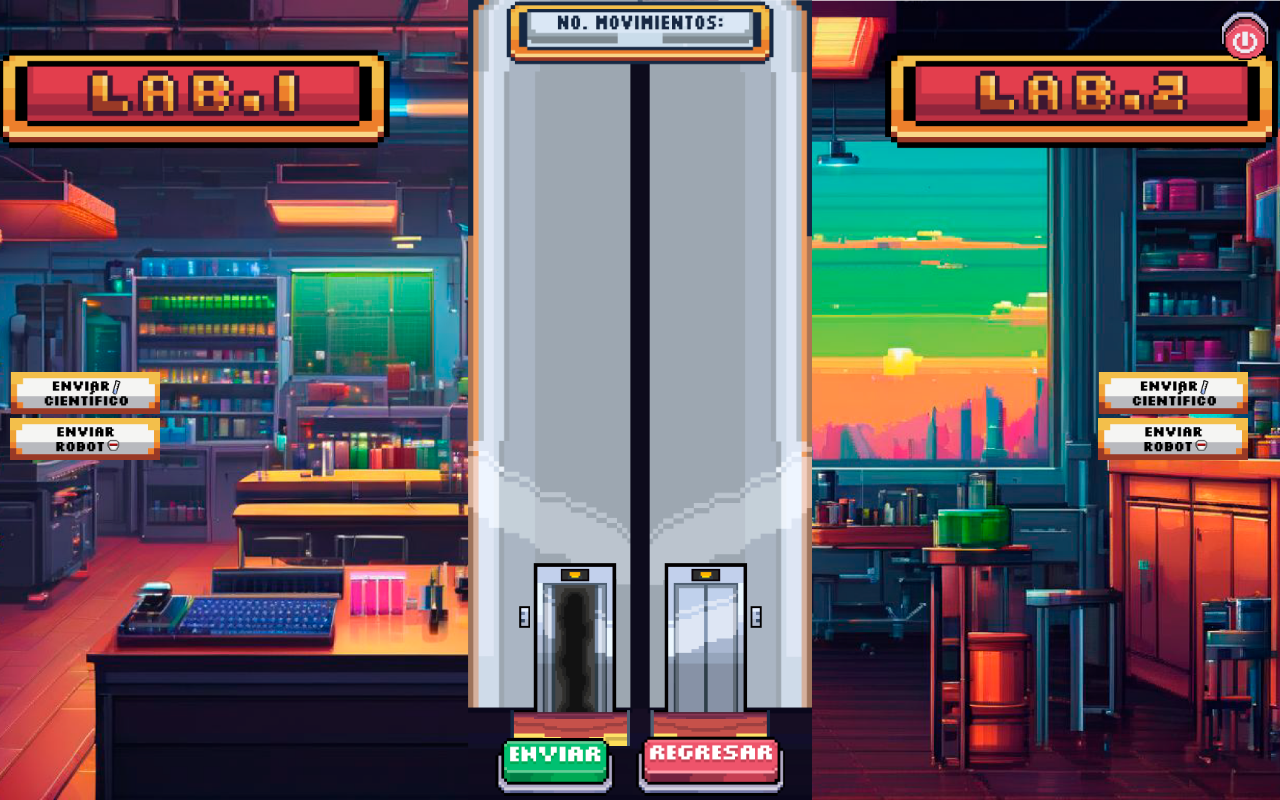
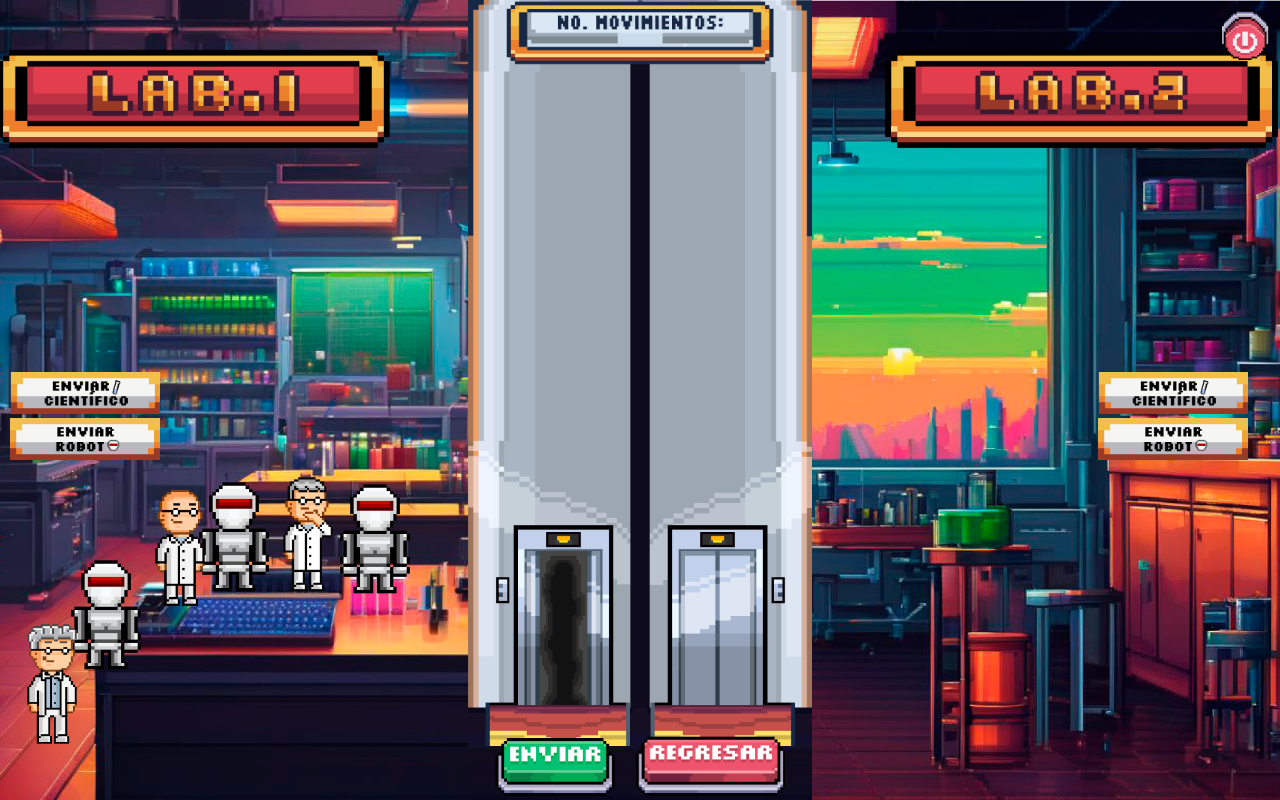
Before and after one commit to MarioDominguez7/Cientificos-Robots, an Angular app: page /game in a window 1280 px wide. Built offline with nearby package versions, Linux system fonts and the light colour scheme.

Commit message:
Personajes en Lab 1 Listos

```diff
--- a/src/app/game/game.component.css
+++ b/src/app/game/game.component.css
@@ -71,6 +71,7 @@
     overflow: visible;
   }
 
+
   .capsule-container {
     position: absolute; /* Mantenerlo absoluto */
     bottom: 50px; /* Ajusta la distancia desde la parte inferior */
@@ -82,7 +83,7 @@
   .capsule {
     cursor: pointer;
     margin: 0 10px; /* Espaciado entre los botones */
-    width: 120px; /* Cambia este valor según el tamaño deseado */
+    width: 145px; /* Cambia este valor según el tamaño deseado */
     height: auto; /* Ajusta la altura automáticamente para mantener la proporción de la imagen */
   }
 
@@ -107,3 +108,54 @@
     gap: 15px;
     align-items: center;
     }
+
+    .cientifico1Lab1{
+        position: absolute; /* Mantenerlo absoluto */
+        bottom: -10px; /* Ajusta la distancia desde la parte inferior */
+        right: 94%; /* Centrar horizontalmente */
+        transform: translateY(-50%); /* Centra el contenedor horizontalmente */
+      }
+
+    .robot1Lab1{
+        position: absolute; /* Mantenerlo absoluto */
+        bottom: 70px; /* Ajusta la distancia desde la parte inferior */
+        right: 89%; /* Centrar horizontalmente */
+        transform: translateY(-50%); /* Centra el contenedor horizontalmente */
+      }
+
+      .cientifico2Lab1{
+        position: absolute; /* Mantenerlo absoluto */
+        bottom: 146px; /* Ajusta la distancia desde la parte inferior */
+        right: 74%; /* Centrar horizontalmente */
+        transform: translateY(-50%); /* Centra el contenedor horizontalmente */
+      }
+
+
+      .robot2Lab1{
+        position: absolute; /* Mantenerlo absoluto */
+        bottom: 146px; /* Ajusta la distancia desde la parte inferior */
+        right: 68%; /* Centrar horizontalmente */
+        transform: translateY(-50%); /* Centra el contenedor horizontalmente */
+      }
+
+      .robot3Lab1{
+        position: absolute; /* Mantenerlo absoluto */
+        bottom: 148px; /* Ajusta la distancia desde la parte inferior */
+        right: 79%; /* Centrar horizontalmente */
+        transform: translateY(-50%); /* Centra el contenedor horizontalmente */
+      }
+
+      .cientifico3Lab1{
+        position: absolute; /* Mantenerlo absoluto */
+        bottom: 130px; /* Ajusta la distancia desde la parte inferior */
+        right: 84%; /* Centrar horizontalmente */
+        transform: translateY(-50%); /* Centra el contenedor horizontalmente */
+      }
+
+    .characters{
+        margin-top: 100px;
+        display: flex;
+        flex-direction: column;
+        gap: 15px;
+        align-items: center;
+    }
--- a/src/app/game/game.component.html
+++ b/src/app/game/game.component.html
@@ -4,6 +4,7 @@
 
     <!-- Contenedor principal de contenido -->
     <div class="content">
+
         <div class="regresar">
                 <img
                 class="back-btn"
@@ -15,6 +16,58 @@
                 (mouseleave)="isRegresarButtonPressed = false"
 
                 />
+          </div>
+
+          <div class="characters">
+
+            <div class="robot1Lab1">
+                <img
+                src="assets/robot.png"
+                alt="robot 1"
+                style="top: 982px; left: 758.951px; width: 70px;"
+                />
+            </div>
+
+            <div class="cientifico1Lab1">
+                <img
+                src="assets/100tifico1.png"
+                alt="cientifico 1"
+                style="top: 982px; left: 758.951px; width: 50px;"
+                />
+            </div>
+
+            <div class="cientifico2Lab1">
+                <img
+                src="assets/100tifico2.png"
+                alt="cientifico 2"
+                style="top: 982px; left: 758.951px; width: 50px;"
+                />
+            </div>
+
+            <div class="robot2Lab1">
+                <img
+                src="assets/robot.png"
+                alt="robot 2"
+                style="top: 982px; left: 758.951px; width: 70px;"
+                />
+            </div>
+
+            <div class="robot3Lab1">
+                <img
+                src="assets/robot.png"
+                alt="robot 3"
+                style="top: 982px; left: 758.951px; width: 70px;"
+                />
+            </div>
+
+            <div class="cientifico3Lab1">
+                <img
+                src="assets/100tifico3.png"
+                alt="cientifico 3"
+                style="top: 982px; left: 758.951px; width: 50px;"
+                />
+            </div>
+
           </div>
 
           <div class="optionss">
```
